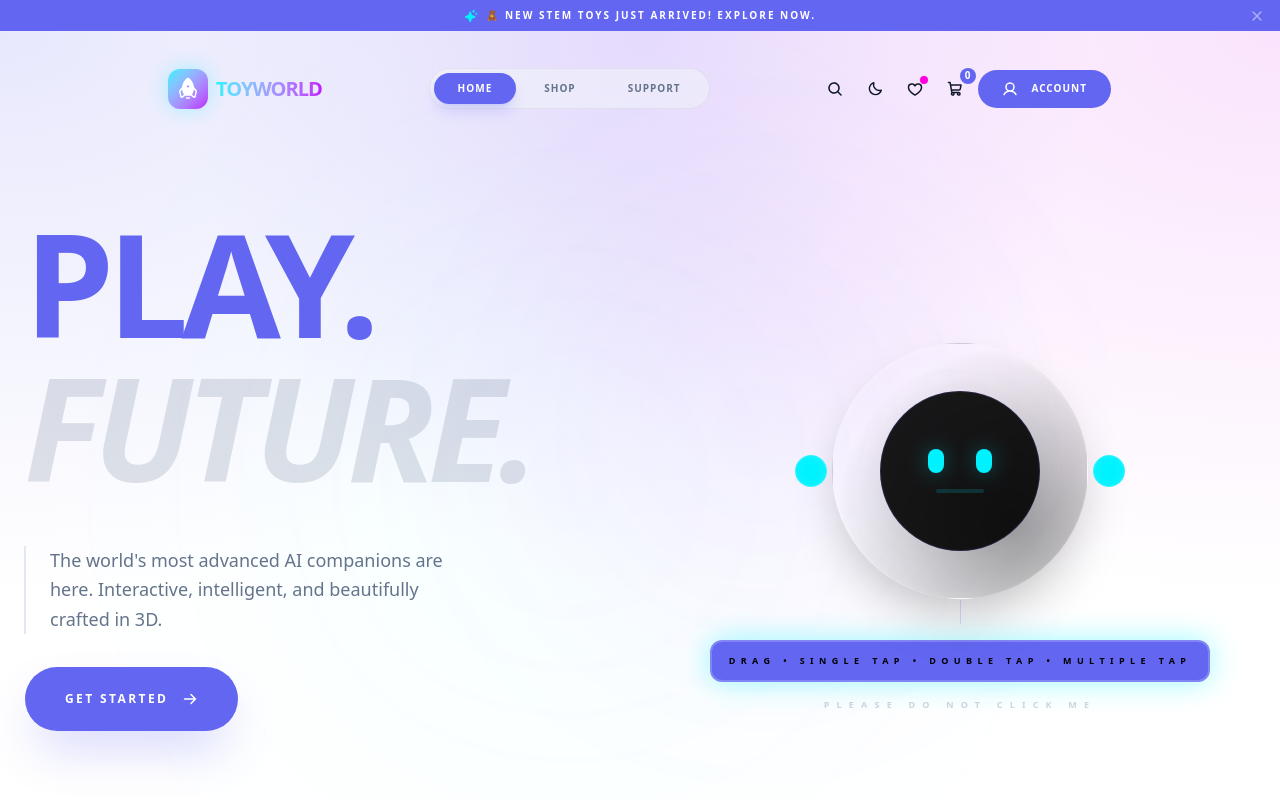
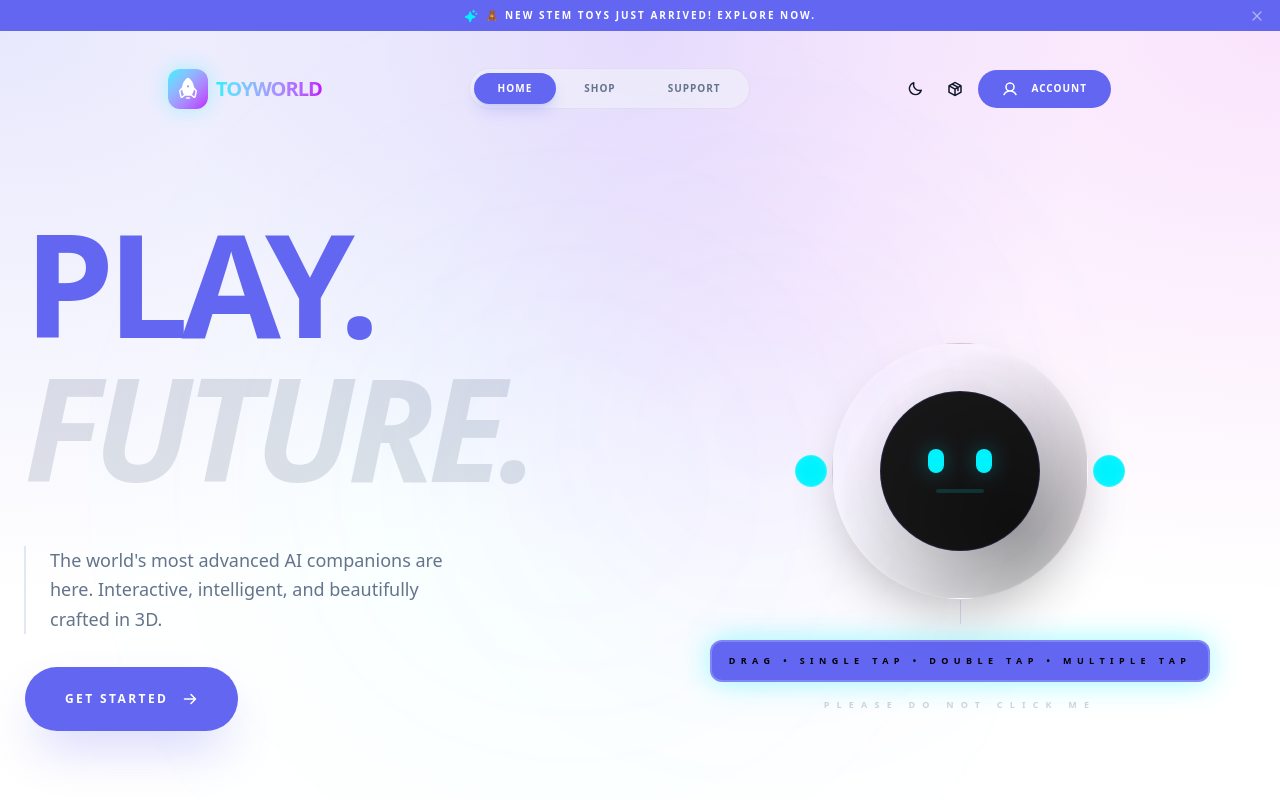
Before and after one commit to Biswajit-Panda-27/robot, a React (Vite) app in the folder frontend/: page / in a window 1280 px wide. Shown: the top 800 px of the page. Built offline with nearby package versions, Linux system fonts and the light colour scheme.

Commit message:
fix navbar lists

```diff
--- a/frontend/src/components/layout/Navbar.tsx
+++ b/frontend/src/components/layout/Navbar.tsx
@@ -1,5 +1,5 @@
 import { useState, useEffect } from "react"
-import { ShoppingCartIcon, UserIcon, ListIcon, MoonIcon, SunIcon, RocketIcon, MagnifyingGlassIcon, HeartIcon } from "@phosphor-icons/react"
+import { PackageIcon, UserIcon, ListIcon, MoonIcon, SunIcon, RocketIcon } from "@phosphor-icons/react"
 import { useTheme } from "@/components/theme-provider"
 import { Link, useLocation } from "react-router-dom"
 import { Button } from "@/components/ui/button"
@@ -10,6 +10,7 @@ import {
   SheetTitle,
   SheetTrigger,
 } from "@/components/ui/sheet"
+import { Tooltip } from "@/components/ui/tooltip"
 
 const Navbar = () => {
   const { theme, setTheme } = useTheme()
@@ -60,14 +61,7 @@ const Navbar = () => {
 
         {/* Actions Section */}
         <div className="flex items-center gap-1">
-          <Button
-            variant="ghost"
-            size="icon"
-            className="rounded-full w-9 h-9"
-          >
-            <MagnifyingGlassIcon size={18} weight="bold" />
-          </Button>
-
+          <Tooltip content="Toggle Theme">
             <Button
               variant="ghost"
               size="icon"
@@ -76,16 +70,13 @@ const Navbar = () => {
             >
               {theme === "dark" ? <SunIcon size={18} weight="bold" /> : <MoonIcon size={18} weight="bold" />}
             </Button>
+          </Tooltip>
 
-          <Button variant="ghost" size="icon" className="rounded-full w-9 h-9 relative">
-            <HeartIcon size={18} weight="bold" />
-            <span className="absolute top-1 right-1 w-2 h-2 bg-neon-pink rounded-full" />
+          <Tooltip content="My Orders">
+            <Button variant="ghost" size="icon" className="rounded-full w-9 h-9">
+              <PackageIcon size={18} weight="bold" />
             </Button>
-
-          <Button variant="ghost" size="icon" className="rounded-full w-9 h-9 relative">
-            <ShoppingCartIcon size={18} weight="bold" />
-            <span className="absolute -top-1 -right-1 w-4 h-4 bg-primary text-[10px] text-white rounded-full flex items-center justify-center font-black">0</span>
-          </Button>
+          </Tooltip>
 
           <Button asChild className="hidden lg:flex rounded-full px-6 bg-primary hover:bg-primary/90 text-primary-foreground font-black text-[10px] uppercase tracking-widest h-10">
             <Link to="/auth">
--- /dev/null
+++ b/frontend/src/components/ui/tooltip.tsx
@@ -0,0 +1,47 @@
+import * as React from "react"
+import { motion, AnimatePresence } from "framer-motion"
+import { cn } from "@/lib/utils"
+
+interface TooltipProps {
+  children: React.ReactNode
+  content: string
+  className?: string
+  delay?: number
+}
+
+export const Tooltip = ({ children, content, className, delay = 0.2 }: TooltipProps) => {
+  const [isVisible, setIsVisible] = React.useState(false)
+
+  return (
+    <div
+      className="relative flex items-center justify-center"
+      onMouseEnter={() => setIsVisible(true)}
+      onMouseLeave={() => setIsVisible(false)}
+    >
+      {children}
+      <AnimatePresence>
+        {isVisible && (
+          <motion.div
+            initial={{ opacity: 0, y: 10, scale: 0.95 }}
+            animate={{ opacity: 1, y: 0, scale: 1 }}
+            exit={{ opacity: 0, y: 5, scale: 0.95 }}
+            transition={{ duration: 0.15, delay }}
+            className={cn(
+              "absolute top-full mt-2 z-[100] px-3 py-1.5 rounded-lg",
+              "bg-black/80 dark:bg-white/90 backdrop-blur-md",
+              "text-[10px] font-black uppercase tracking-widest",
+              "text-white dark:text-black",
+              "border border-white/10 dark:border-black/10",
+              "shadow-xl pointer-events-none whitespace-nowrap",
+              className
+            )}
+          >
+            {content}
+            {/* Arrow */}
+            <div className="absolute -top-1 left-1/2 -translate-x-1/2 w-2 h-2 rotate-45 bg-inherit border-l border-t border-inherit" />
+          </motion.div>
+        )}
+      </AnimatePresence>
+    </div>
+  )
+}
```
Lines whose indentation alone changed are shown as unchanged.
